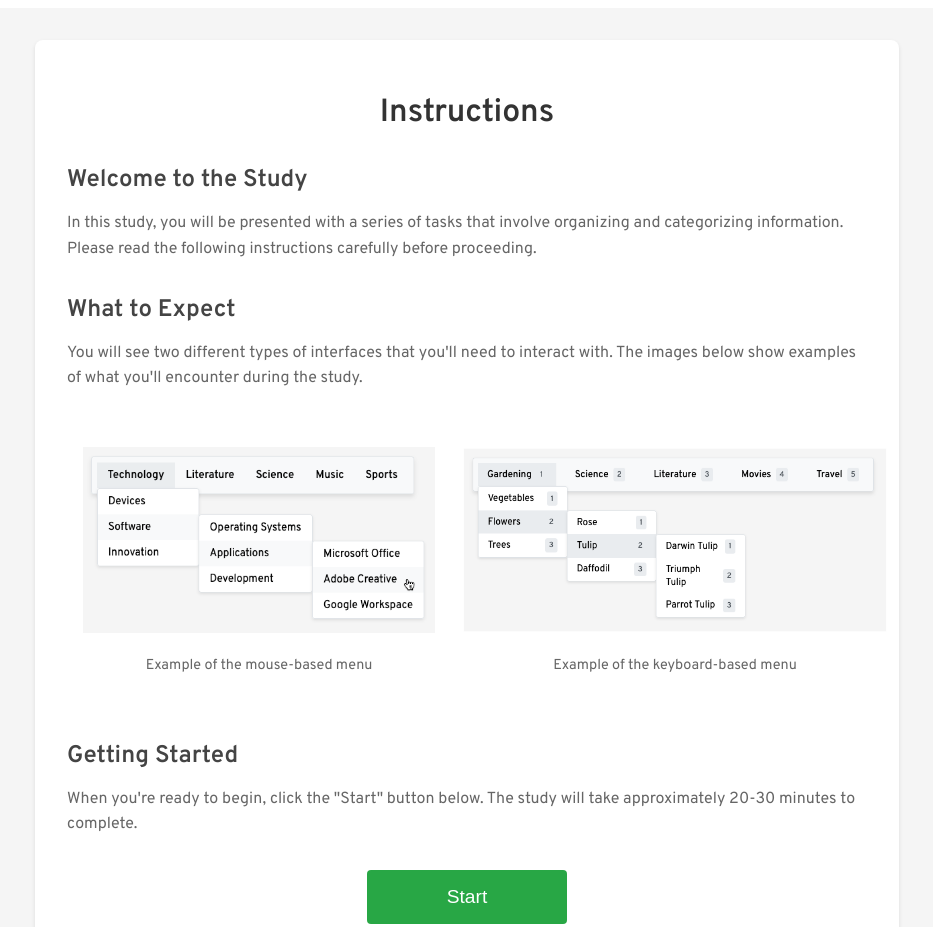
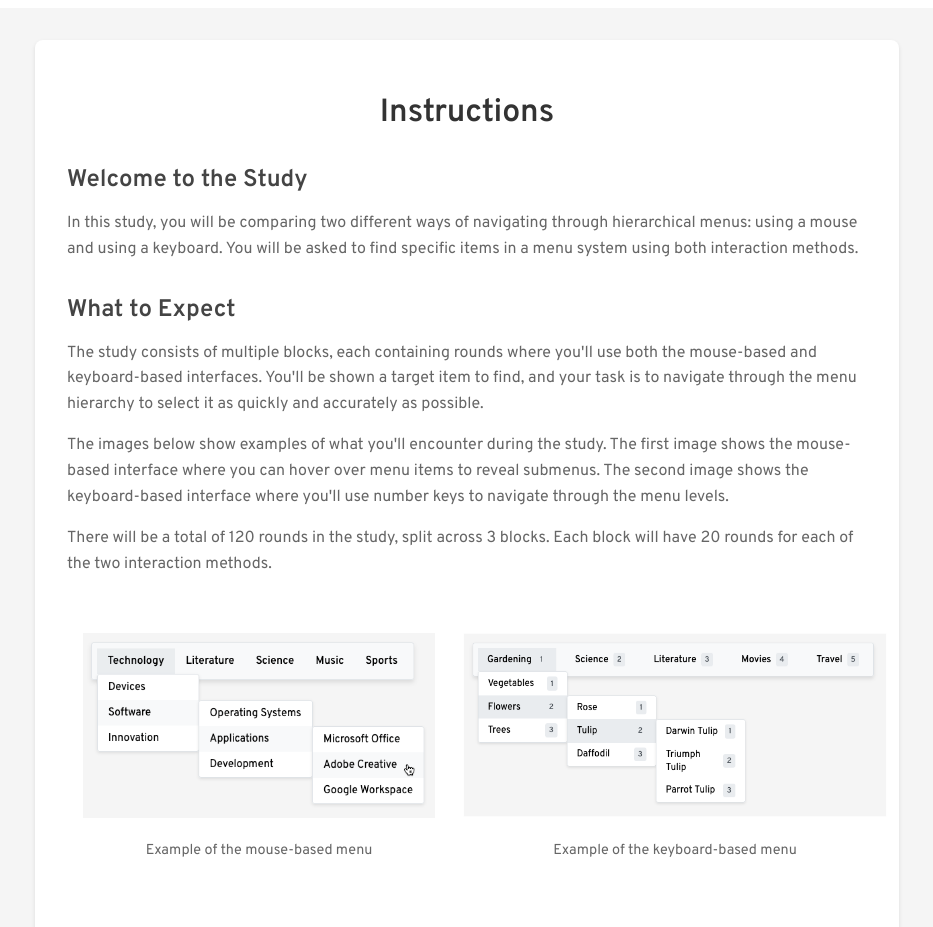
Before and after one commit to danWebr/ISY-hierarchy-prototype, a SvelteKit app: page /instructions in a window 1280 px wide. Shown: the top 927 px of the page, without its empty margins (173-1106 px from the left). Built offline with nearby package versions, Linux system fonts and the light colour scheme.

Commit message:
Update text on instruction page

```diff
--- a/src/routes/+page.svelte
+++ b/src/routes/+page.svelte
@@ -59,6 +59,15 @@
 </main>
 
 <style>
+  :global(body) {
+    margin: 0;
+    overflow: hidden;
+  }
+
+  :global(html) {
+    overflow: hidden;
+  }
+
   .container {
     display: flex;
     justify-content: center;
--- a/src/routes/instructions/+page.svelte
+++ b/src/routes/instructions/+page.svelte
@@ -16,16 +16,26 @@
       <section class="text-section">
         <h2>Welcome to the Study</h2>
         <p>
-          In this study, you will be presented with a series of tasks that involve organizing and categorizing information.
-          Please read the following instructions carefully before proceeding.
+          In this study, you will be comparing two different ways of navigating through hierarchical menus:
+          using a mouse and using a keyboard. You will be asked to find specific items in a menu system
+          using both interaction methods.
         </p>
       </section>
 
       <section class="text-section">
         <h2>What to Expect</h2>
         <p>
-          You will see two different types of interfaces that you'll need to interact with.
-          The images below show examples of what you'll encounter during the study.
+          The study consists of multiple blocks, each containing rounds where you'll use both the mouse-based
+          and keyboard-based interfaces. You'll be shown a target item to find, and your task is to navigate
+          through the menu hierarchy to select it as quickly and accurately as possible.
+        </p>
+        <p>
+          The images below show examples of what you'll encounter during the study. The first image shows
+          the mouse-based interface where you can hover over menu items to reveal submenus. The second image
+          shows the keyboard-based interface where you'll use number keys to navigate through the menu levels.
+        </p>
+        <p>
+          There will be a total of 120 rounds in the study, split across 3 blocks. Each block will have 20 rounds for each of the two interaction methods.
         </p>
       </section>
 
@@ -43,8 +53,9 @@
       <section class="text-section">
         <h2>Getting Started</h2>
         <p>
-          When you're ready to begin, click the "Start" button below.
-          The study will take approximately 20-30 minutes to complete.
+          When you're ready to begin, click the "Start" button below. The study will take approximately
+          20-30 minutes to complete. You'll be guided through each block and round, and your performance
+          will be automatically recorded.
         </p>
       </section>
     </div>
```
Also changed, not shown: src/routes/keyboard-menu-demo/+page.svelte (+0 -16 lines).
